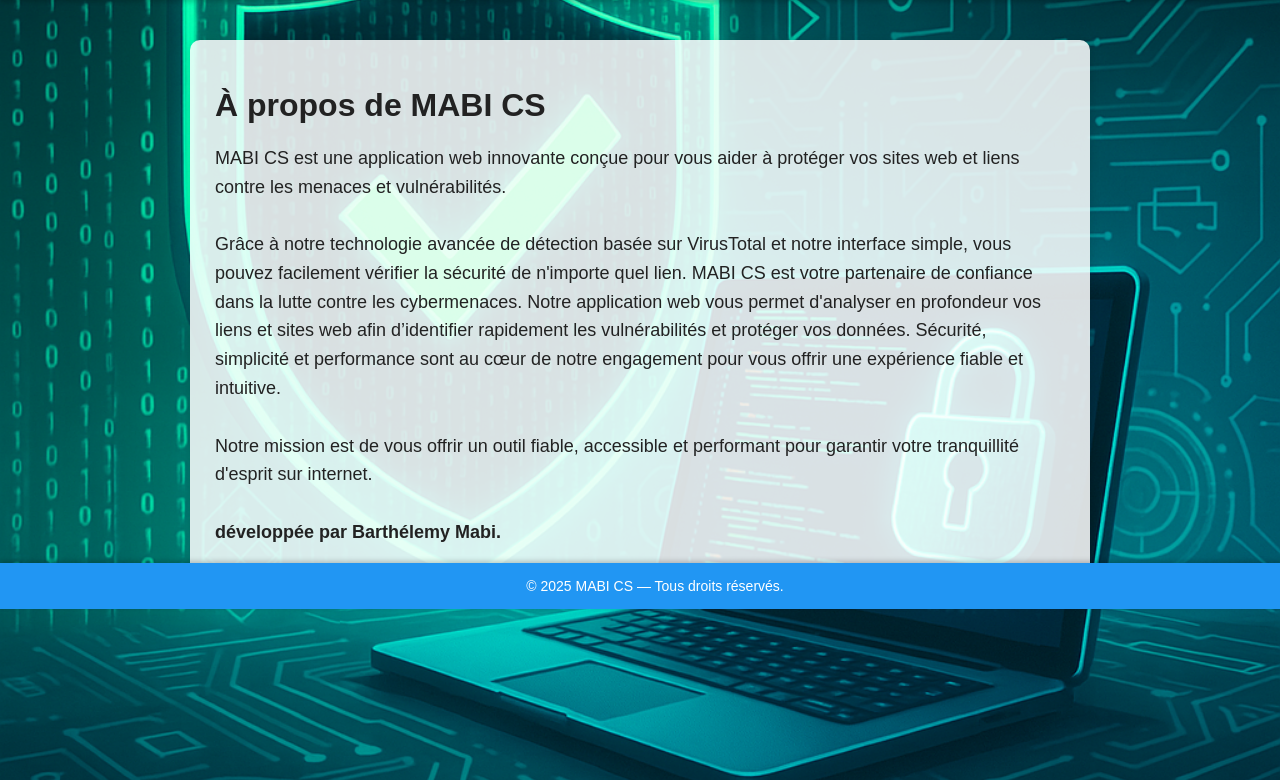
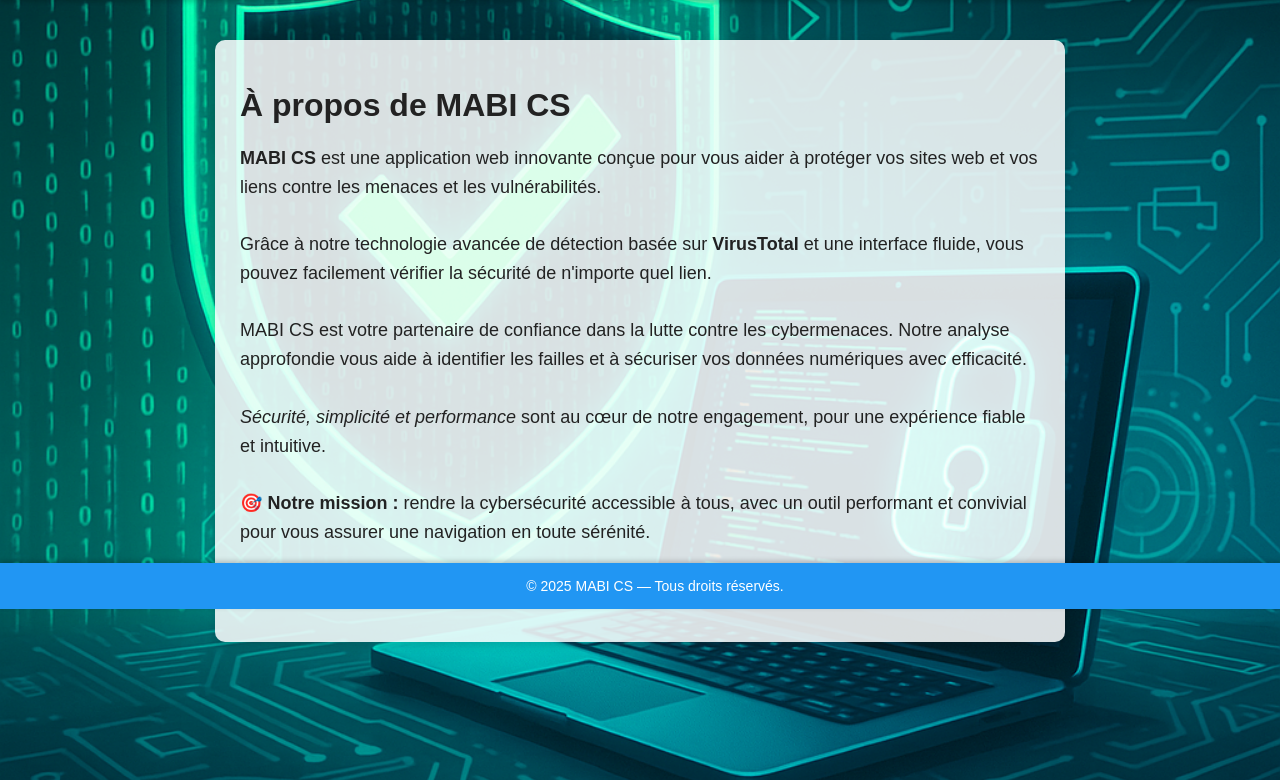
Before and after one commit to TchoubeubeBarthelemyMabi/MABI-Cybersecurity, a Python web app: template templates/about.html in a window 1280 px wide. Shown: the part 191-971 px from the top of the page. Run offline with Jinja, Linux system fonts and the light colour scheme; the template is opened without the code that fills it, so the values that code supplies are empty.

Commit message:
Update about.html

```diff
--- a/templates/about.html
+++ b/templates/about.html
@@ -1,18 +1,21 @@
 {% extends 'base.html' %}
+
 {% block content %}
-<div class="text-background">
+<div class="text-background" style="max-width:800px; margin:auto;">
   <h2 style="font-size: 32px; font-weight: 700; margin-bottom: 20px;">À propos de MABI CS</h2>
   <p style="font-size: 18px; line-height: 1.6;">
-    MABI CS est une application web innovante conçue pour vous aider à protéger vos sites web et liens contre les menaces et vulnérabilités.
+    <strong>MABI CS</strong> est une application web innovante conçue pour vous aider à protéger vos sites web et vos liens contre les menaces et les vulnérabilités.
     <br><br>
-    Grâce à notre technologie avancée de détection basée sur VirusTotal et notre interface simple, vous pouvez facilement vérifier la sécurité de n'importe quel lien.
+    Grâce à notre technologie avancée de détection basée sur <strong>VirusTotal</strong> et une interface fluide, vous pouvez facilement vérifier la sécurité de n'importe quel lien.
+    <br><br>
     MABI CS est votre partenaire de confiance dans la lutte contre les cybermenaces.
-    Notre application web vous permet d'analyser en profondeur vos liens et sites web afin d’identifier rapidement les vulnérabilités et protéger vos données.
-    Sécurité, simplicité et performance sont au cœur de notre engagement pour vous offrir une expérience fiable et intuitive.
+    Notre analyse approfondie vous aide à identifier les failles et à sécuriser vos données numériques avec efficacité.
     <br><br>
-    Notre mission est de vous offrir un outil fiable, accessible et performant pour garantir votre tranquillité d'esprit sur internet.
+    <em>Sécurité, simplicité et performance</em> sont au cœur de notre engagement, pour une expérience fiable et intuitive.
     <br><br>
-    <strong>développée par Barthélemy Mabi.</strong>
+    🎯 <strong>Notre mission :</strong> rendre la cybersécurité accessible à tous, avec un outil performant et convivial pour vous assurer une navigation en toute sérénité.
+    <br><br>
+    <strong>Développée avec passion par Barthélemy Mabi.</strong>
   </p>
 </div>
 {% endblock %}
```
